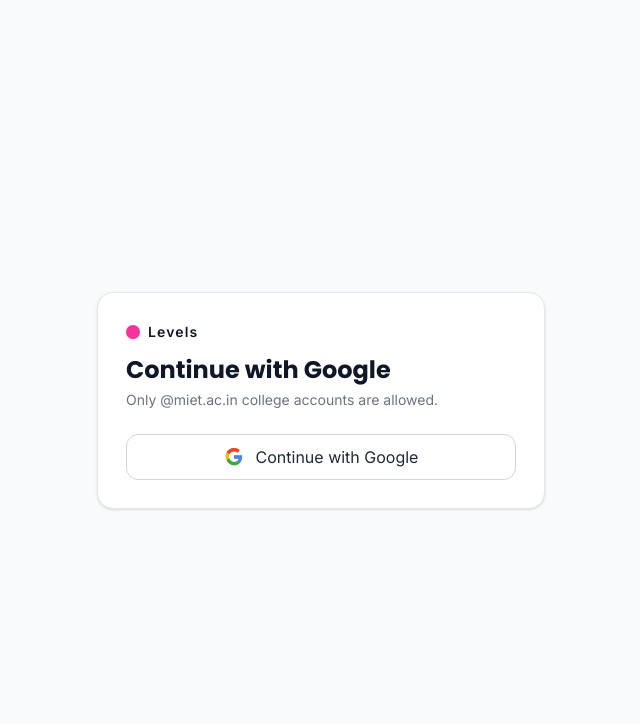
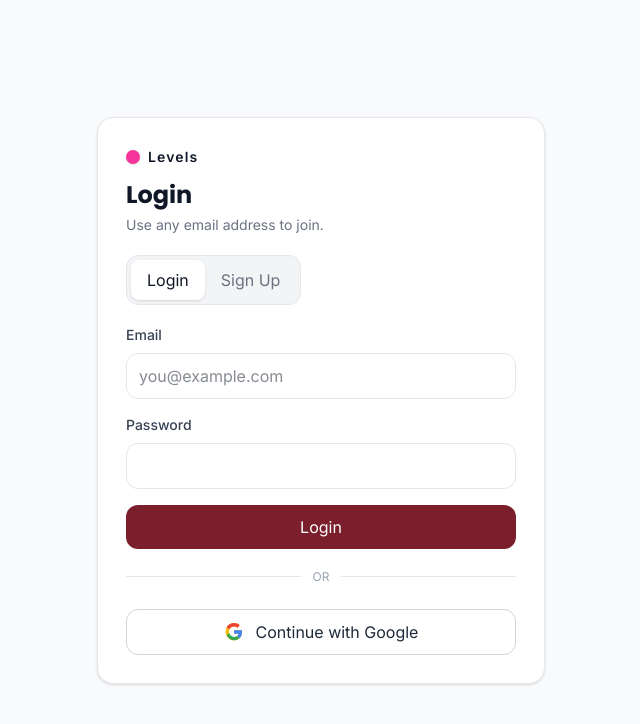
Before and after one commit to DEMOCODE675/levels, a React (Vite) app: page /auth in a window 1280 px wide. Shown: the top 724 px of the page, without its empty margins (319-959 px from the left). Built offline with nearby package versions, Linux system fonts and the light colour scheme; no server answers.

Commit message:
change/Auth_Domain

```diff
--- a/src/context/AuthContext.jsx
+++ b/src/context/AuthContext.jsx
@@ -2,7 +2,7 @@
 import { onAuthStateChanged } from 'firebase/auth'
 import { AuthContext } from './auth-context'
 import { auth } from '../firebase/config'
-import { isCollegeEmail, logoutUser } from '../services/authService'
+import { logoutUser } from '../services/authService'
 import { getProfile } from '../services/profileService'
 
 export function AuthProvider({ children }) {
@@ -23,16 +23,6 @@
             if (!firebaseUser) {
                 setProfile(null)
                 setLoading(false)
-                return
-            }
-
-            if (!isCollegeEmail(firebaseUser.email || '')) {
-                await logoutUser()
-                if (isMounted) {
-                    setUser(null)
-                    setProfile(null)
-                    setLoading(false)
-                }
                 return
             }
 
--- a/src/pages/AuthPage.jsx
+++ b/src/pages/AuthPage.jsx
@@ -1,8 +1,13 @@
 import { useEffect, useState } from 'react'
 import { useNavigate } from 'react-router-dom'
 import { useAuth } from '../hooks/useAuth'
-import { continueWithGoogleCollege, getAllowedCollegeDomains } from '../services/authService'
+import { continueWithGoogle, loginWithEmail, signUpWithEmail } from '../services/authService'
 import BrandMark from '../components/BrandMark'
+
+const INITIAL_FORM = {
+    email: '',
+    password: '',
+}
 
 function GoogleIcon() {
     return (
@@ -27,8 +32,32 @@
     )
 }
 
-function getFriendlyAuthError(error, allowedDomain) {
+function getFriendlyAuthError(error) {
     const code = error?.code || ''
+
+    if (code === 'auth/invalid-credential' || code === 'auth/wrong-password') {
+        return 'Wrong password or email. Please try again.'
+    }
+
+    if (code === 'auth/user-not-found') {
+        return 'No account found for this email.'
+    }
+
+    if (code === 'auth/email-already-in-use') {
+        return 'This email is already registered. Please login.'
+    }
+
+    if (code === 'auth/invalid-email') {
+        return 'Please enter a valid email address.'
+    }
+
+    if (code === 'auth/operation-not-allowed') {
+        return 'Email/password sign-in is not enabled in Firebase Authentication.'
+    }
+
+    if (code === 'auth/weak-password') {
+        return 'Password must be at least 6 characters.'
+    }
 
     if (code === 'auth/popup-closed-by-user') {
         return 'Google sign-in was canceled. Please try again.'
@@ -42,22 +71,18 @@
         return 'This app domain is not authorized in Firebase Authentication settings.'
     }
 
-    if (code === 'auth/college-domain-required') {
-        return `Only @${allowedDomain} Google accounts are allowed.`
-    }
-
     return error?.message || 'Google sign-in failed. Please try again.'
 }
 
 export default function AuthPage() {
+    const [mode, setMode] = useState('login')
+    const [form, setForm] = useState(INITIAL_FORM)
     const [error, setError] = useState('')
     const [busy, setBusy] = useState(false)
 
     const { profile, refreshProfile, user } = useAuth()
     const navigate = useNavigate()
     const hasProfilePhoto = Boolean(profile?.photoUrl)
-
-    const allowedDomain = getAllowedCollegeDomains()[0] || 'miet.ac.in'
 
     useEffect(() => {
         if (!user) {
@@ -67,12 +92,52 @@
         navigate(profile && hasProfilePhoto ? '/swipe' : '/profile?edit=1', { replace: true })
     }, [hasProfilePhoto, navigate, profile, user])
 
+    const handleChange = (event) => {
+        const { name, value } = event.target
+        setForm((current) => ({
+            ...current,
+            [name]: value,
+        }))
+    }
+
+    const handleSubmit = async (event) => {
+        event.preventDefault()
+        setError('')
+
+        const email = form.email.trim().toLowerCase()
+        const password = form.password
+
+        if (!email || !password) {
+            setError('Email and password are required.')
+            return
+        }
+
+        if (mode === 'signup' && password.length < 6) {
+            setError('Password must be at least 6 characters.')
+            return
+        }
+
+        setBusy(true)
+
+        try {
+            const userCredential = mode === 'signup'
+                ? await signUpWithEmail(email, password)
+                : await loginWithEmail(email, password)
+            const latestProfile = await refreshProfile(userCredential.user.uid)
+            navigate(latestProfile?.photoUrl ? '/swipe' : '/profile?edit=1', { replace: true })
+        } catch (authError) {
+            setError(getFriendlyAuthError(authError))
+        } finally {
+            setBusy(false)
+        }
+    }
+
     const handleContinueWithGoogle = async () => {
         setError('')
         setBusy(true)
 
         try {
-            const userCredential = await continueWithGoogleCollege()
+            const userCredential = await continueWithGoogle()
             if (!userCredential?.user?.uid) {
                 return
             }
@@ -80,7 +145,7 @@
             const latestProfile = await refreshProfile(userCredential.user.uid)
             navigate(latestProfile?.photoUrl ? '/swipe' : '/profile?edit=1', { replace: true })
         } catch (authError) {
-            setError(getFriendlyAuthError(authError, allowedDomain))
+            setError(getFriendlyAuthError(authError))
         } finally {
             setBusy(false)
         }
@@ -90,8 +155,70 @@
         <main className="grid min-h-screen place-items-center bg-gray-50 px-4 py-8">
             <section className="w-full max-w-md rounded-2xl border border-gray-200 bg-white p-6 shadow-sm sm:p-7">
                 <BrandMark className="mb-3" />
-                <h1 className="text-2xl font-bold text-gray-900">Continue with Google</h1>
-                <p className="mt-1 text-sm text-gray-500">Only @{allowedDomain} college accounts are allowed.</p>
+                <h1 className="text-2xl font-bold text-gray-900">{mode === 'login' ? 'Login' : 'Sign Up'}</h1>
+                <p className="mt-1 text-sm text-gray-500">Use any email address to join.</p>
+
+                <div className="mt-5 inline-flex rounded-xl border border-gray-200 bg-gray-100 p-1">
+                    {['login', 'signup'].map((nextMode) => (
+                        <button
+                            key={nextMode}
+                            type="button"
+                            onClick={() => {
+                                setMode(nextMode)
+                                setError('')
+                            }}
+                            className={`rounded-lg px-4 py-2 text-sm font-semibold transition ${mode === nextMode
+                                ? 'bg-white text-gray-900 shadow-sm'
+                                : 'text-gray-500 hover:text-gray-900'
+                                }`}
+                        >
+                            {nextMode === 'login' ? 'Login' : 'Sign Up'}
+                        </button>
+                    ))}
+                </div>
+
+                <form onSubmit={handleSubmit} className="mt-5 space-y-4">
+                    <label className="block">
+                        <span className="mb-2 block text-sm font-medium text-gray-700">Email</span>
+                        <input
+                            type="email"
+                            name="email"
+                            value={form.email}
+                            onChange={handleChange}
+                            placeholder="you@example.com"
+                            autoComplete="username"
+                            required
+                            className="w-full rounded-xl border border-gray-200 bg-white px-3 py-2.5 text-gray-900 outline-none transition focus:border-[#7a1f2b] focus:ring-2 focus:ring-rose-100"
+                        />
+                    </label>
+
+                    <label className="block">
+                        <span className="mb-2 block text-sm font-medium text-gray-700">Password</span>
+                        <input
+                            type="password"
+                            name="password"
+                            value={form.password}
+                            onChange={handleChange}
+                            autoComplete={mode === 'signup' ? 'new-password' : 'current-password'}
+                            required
+                            className="w-full rounded-xl border border-gray-200 bg-white px-3 py-2.5 text-gray-900 outline-none transition focus:border-[#7a1f2b] focus:ring-2 focus:ring-rose-100"
+                        />
+                    </label>
+
+                    <button
+                        type="submit"
+                        disabled={busy}
+                        className="flex w-full items-center justify-center gap-2 rounded-xl bg-[#7a1f2b] px-4 py-2.5 text-sm font-semibold text-white transition hover:bg-[#651924] disabled:cursor-not-allowed disabled:bg-[#b6808a]"
+                    >
+                        {busy ? (mode === 'signup' ? 'Creating account...' : 'Logging in...') : mode === 'signup' ? 'Sign Up' : 'Login'}
+                    </button>
+                </form>
+
+                <div className="my-5 flex items-center gap-3 text-xs text-gray-400">
+                    <span className="h-px flex-1 bg-gray-200" />
+                    OR
+                    <span className="h-px flex-1 bg-gray-200" />
+                </div>
 
                 <button
                     type="button"
--- a/src/services/authService.js
+++ b/src/services/authService.js
@@ -1,33 +1,22 @@
 import {
+  createUserWithEmailAndPassword,
   GoogleAuthProvider,
+  signInWithEmailAndPassword,
   signInWithRedirect,
   signInWithPopup,
   signOut,
 } from 'firebase/auth'
 import { auth } from '../firebase/config'
 
-const REQUIRED_COLLEGE_DOMAIN = 'miet.ac.in'
-
-function extractDomain(email) {
-  return email.trim().toLowerCase().split('@')[1] || ''
+export async function signUpWithEmail(email, password) {
+  return createUserWithEmailAndPassword(auth, email, password)
 }
 
-export function getAllowedCollegeDomains() {
-  return [REQUIRED_COLLEGE_DOMAIN]
+export async function loginWithEmail(email, password) {
+  return signInWithEmailAndPassword(auth, email, password)
 }
 
-export function isCollegeEmail(email) {
-  const domain = extractDomain(email)
-  return domain === REQUIRED_COLLEGE_DOMAIN
-}
-
-function createCollegeDomainError() {
-  const error = new Error('Only @miet.ac.in Google accounts are allowed.')
-  error.code = 'auth/college-domain-required'
-  return error
-}
-
-export async function continueWithGoogleCollege() {
+export async function continueWithGoogle() {
   const provider = new GoogleAuthProvider()
   provider.setCustomParameters({ prompt: 'select_account' })
 
@@ -50,13 +39,6 @@
     return null
   }
 
-  const email = credential.user?.email?.trim().toLowerCase() || ''
-
-  if (!isCollegeEmail(email)) {
-    await signOut(auth)
-    throw createCollegeDomainError()
-  }
-
   return credential
 }
 
```
Also changed, not shown: 1 other file (tests, documents, lock files or other folders).
